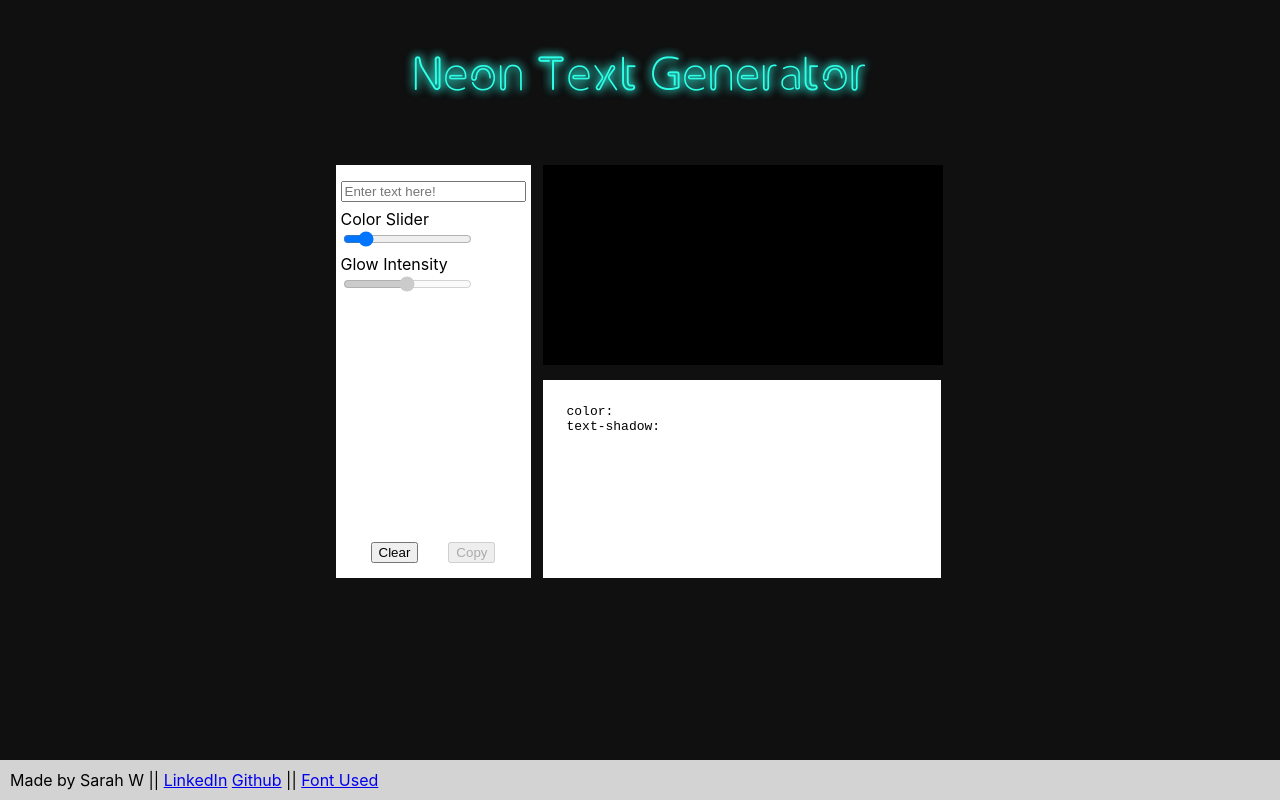
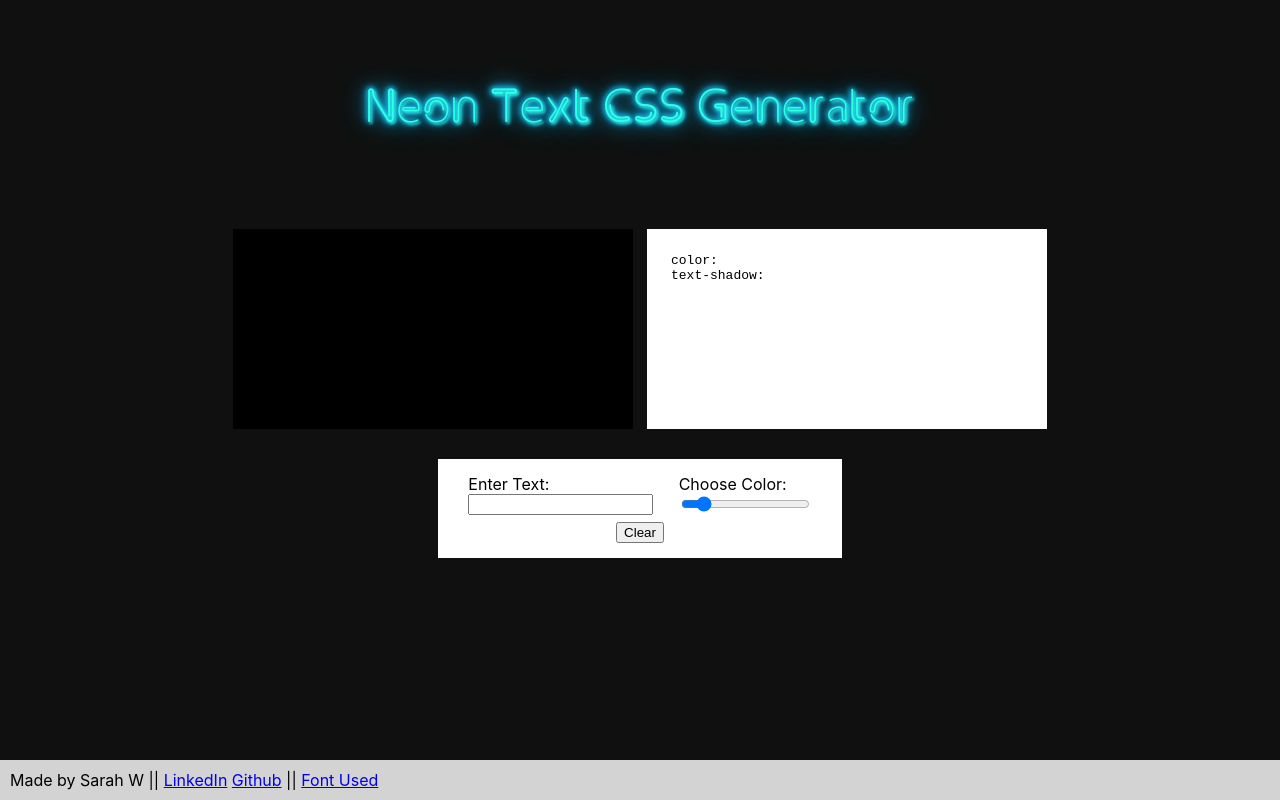
Before and after one commit to arghmatey/neon-glow, a React (Create React App) app: page / in a window 1280 px wide. Built offline with nearby package versions, Linux system fonts and the light colour scheme.

Commit message:
update layout of page

```diff
--- a/src/App.css
+++ b/src/App.css
@@ -3,47 +3,53 @@
   src: url(../src/fonts/Clip.ttf)
 }
 
-.App-header {
-  text-align: center;
-  font-family: neon-sign;
-  font-size: 48px;
-  line-height: 150px;
-  color:rgb(46, 255, 231);
-  text-shadow: 0 0 10px rgb(46, 255, 231), 0 0 10px rgb(46, 255, 231);
-  /* text-shadow: 2px 2px 3px rgb(46, 255, 231), 0px 0px 4px rgb(25, 166, 213), 0px 0px 5px rgb(25, 166, 213), 0px 0px 6px rgb(22, 173, 223), 0px 0px 8px rgb(22, 173, 223), 0px 0px 10px rgb(22, 173, 223), 0px 0px 20px rgb(22, 173, 223), 1px 1px 30px rgb(22, 173, 223) */
+* {
+  box-sizing: border-box;
 }
 
-.App-main, .codeWrapper, .textWrapper {
+.App-header h1 {
+  text-align: center;
+  font: normal 48px neon-sign;
+  color:rgb(46, 255, 231);
+  line-height: 150px;
+  /* text-shadow: 0 0 10px rgb(46, 255, 231), 0 0 10px rgb(46, 255, 231); */
+  text-shadow: 2px 2px 3px rgb(46, 255, 231), 0px 0px 4px rgb(25, 166, 213), 0px 0px 5px rgb(25, 166, 213), 0px 0px 6px rgb(22, 173, 223), 0px 0px 8px rgb(22, 173, 223), 0px 0px 10px rgb(22, 173, 223), 0px 0px 20px rgb(22, 173, 223), 1px 1px 30px rgb(22, 173, 223)
+}
+
+.App-main {
+  display: grid;
+  justify-content: center;
+  grid-template-areas:
+    "text text code code"
+    ". options options .";
+}
+
+.textWrapper, .codeWrapper {
   display: flex;
   flex-direction: column;
   justify-content: center;
   align-items: center;
 }
 
-.in-and-out {
-  display: flex;
-  flex-direction: row;
-}
-
 .form-wrapper {
+  grid-area: options;
   background-color: white;
-  display: flex;
-  flex-direction: column;
-  justify-content: space-between;
   padding: 15px 5px;
   margin: 15px 5px;
 }
 
-.form-wrapper form input {
-  margin-bottom: 7px;
-}
-
-.buttons {
+#input-form, .buttons {
   display: flex;
   justify-content: space-evenly;
 }
 
+input {
+  display: block;
+  margin-bottom: 7px;
+}
+
 .textWrapper {
+  grid-area: text;
   background-color: black;
   font-family: neon-sign;
   font-size: 48px;
@@ -54,21 +60,21 @@
 }
 
 .codeWrapper {
+  grid-area: code;
   font-family: monospace;
   justify-content: left;
   align-items: flex-start;
   margin: 15px 7px;
   background-color: white;
-  /* outline: 1px solid grey; */
   padding: 24px;
-  height: 150px;
-  width: 350px;
+  height: 200px;
+  width: 400px;
 }
 
 .shadowOutput {
   font-family: monospace;
   text-align: left;
-  margin-left: 20px;
+  margin: 0 20px;
 }
 
 .App-footer {
--- a/src/App.js
+++ b/src/App.js
@@ -12,13 +12,13 @@ class App extends Component {
     color: '',
   };
 
-  handleUpdateText = async updatedText => {
+  handleUpdateText = updatedText => {
     this.setState({
       text: updatedText
     })
   }
 
-  handleColorUpdate = async updatedColor => {
+  handleColorUpdate = updatedColor => {
     hslCSS(updatedColor);
   }
 
@@ -26,25 +26,25 @@ class App extends Component {
     return (
       <div className='App'>
         <header className='App-header'>
-          Neon Text Generator
+          <h1>Neon Text CSS Generator</h1>
         </header>
-        <main className='App-main'>
+
           <Router>
             <Route exact path='/' render={() =>
-              <div className='in-and-out'>
+              <main className='App-main'>
+                <TextOutput
+                  text={this.state.text}
+                />
+                <CodeOutput />
                 <OptionsInput
+                  output={this.state}
+                  handleDefaultOptions={this.handleDefaultOptions}
                   handleUpdateText={this.handleUpdateText}
                   handleColorUpdate={this.handleColorUpdate}
                 />
-                <div>
-                  <TextOutput
-                    text={this.state.text}/>
-                  <CodeOutput />
-                </div>
-              </div>
+              </main>
             } />
           </Router>
-        </main>
         <footer className='App-footer'>
           Made by Sarah W || <a href='https://www.linkedin.com/in/sarah--williams/'>LinkedIn</a>  <a href='https://github.com/arghmatey'>Github</a> || <a href='https://www.dafont.com/clip.font'>Font Used</a>
         </footer>
--- a/src/components/CodeOutput.js
+++ b/src/components/CodeOutput.js
@@ -1,11 +1,11 @@
 import React from 'react';
 
 const CodeOutput = () => (
-    <div className='codeWrapper'>
+    <code className='codeWrapper'>
         <span>color: <span id='colorOutput'></span></span>
         text-shadow:
         <div className='shadowOutput' id='shadowOutput'></div>
-    </div>
+    </code>
 )
 
 export default CodeOutput;
--- a/src/components/OptionsInput.js
+++ b/src/components/OptionsInput.js
@@ -1,43 +1,42 @@
-import React, { Component } from 'react';
+import React from 'react';
 
-class TextInput extends Component {
-    state = {
-        formData: this.props.location
+const TextInput = (props) => {
+    const handleChangeText = e => {
+        props.handleUpdateText(e.target.value);
     }
 
-    handleChangeText = e => {
-        this.props.handleUpdateText(e.target.value);
+    const handleChangeColor = e => {
+        props.handleColorUpdate(e.target.value);
     }
 
-    handleChangeColor = e => {
-        this.props.handleColorUpdate(e.target.value);
-    }
-
-    handleClearInput = e => {
-        this.props.handleUpdateText('');
-        this.props.handleColorUpdate('');
+    const handleClearInput = e => {
+        props.handleUpdateText('');
+        props.handleColorUpdate('');
         document.getElementById('input-form').reset();
         document.getElementById('colorOutput').innerHTML = '';
         document.getElementById('shadowOutput').innerHTML = '';
     }
 
-    render() {
     return (
         <div className='form-wrapper'>
             <form id='input-form'>
-                    <input id='text' autoComplete='off' onChange={this.handleChangeText} placeholder="Enter text here!"></input><br />
-                    <div>Color Slider</div>
-                    <input type='range' id='color' min='0' max='360' onChange={this.handleChangeColor} /><br />
-                    <label htmlFor='color'>Glow Intensity</label><br />
-                    <input type='range' id='glow' disabled /><br />
+
+                <span>
+                <label htmlFor='text'>Enter Text:</label>
+                <input id='text' autoComplete='off' onChange={handleChangeText} maxLength="15"></input>
+                </span>
+
+                <span>
+                <label htmlFor='color'>Choose Color:</label>
+                <input type='range' id='color' min='0' max='360' onChange={handleChangeColor}/>
+                </span>
+
             </form>
             <div className='buttons'>
-                    <button onClick={this.handleClearInput}>Clear</button>
-                    <button disabled>Copy</button>
+                <button onClick={handleClearInput}>Clear</button>
             </div>
         </div>
     )
 }
-}
 
 export default TextInput;
```
Lines whose indentation alone changed are shown as unchanged.
